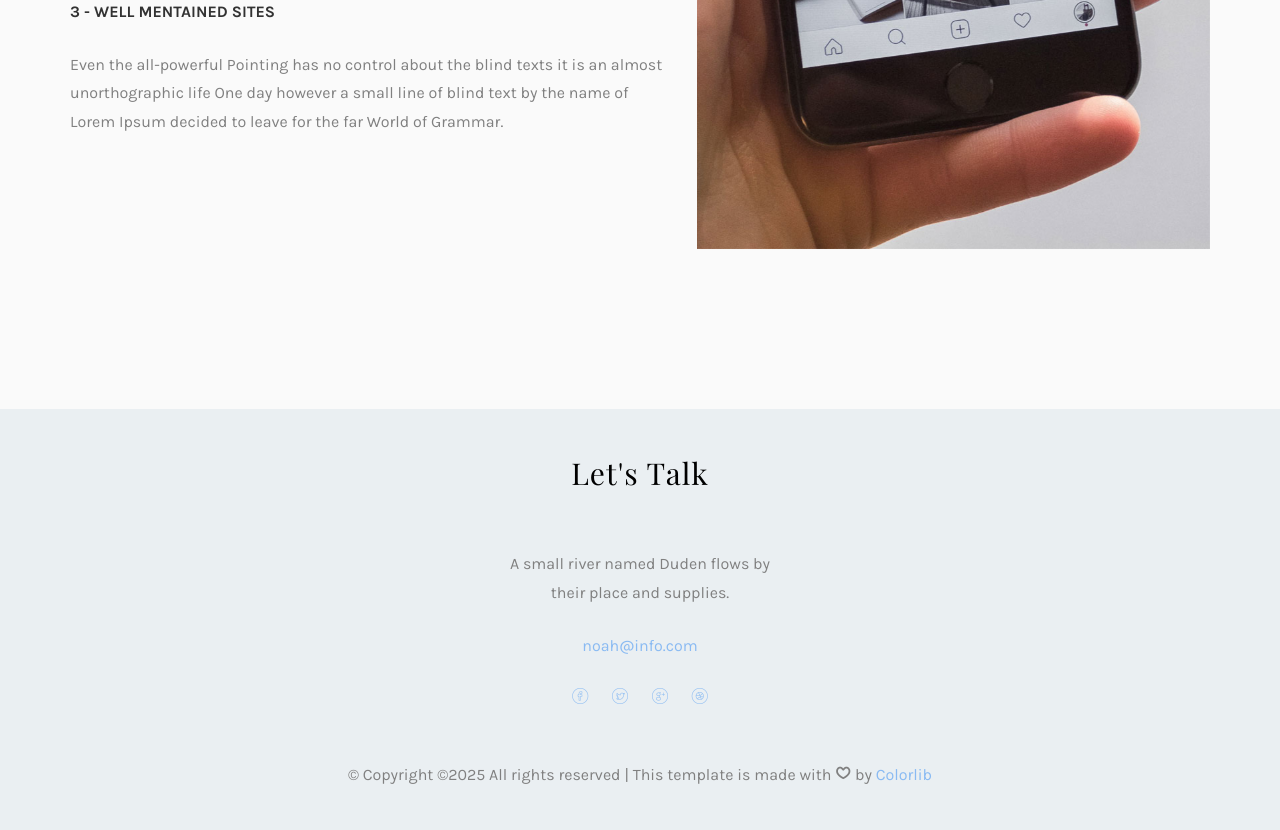
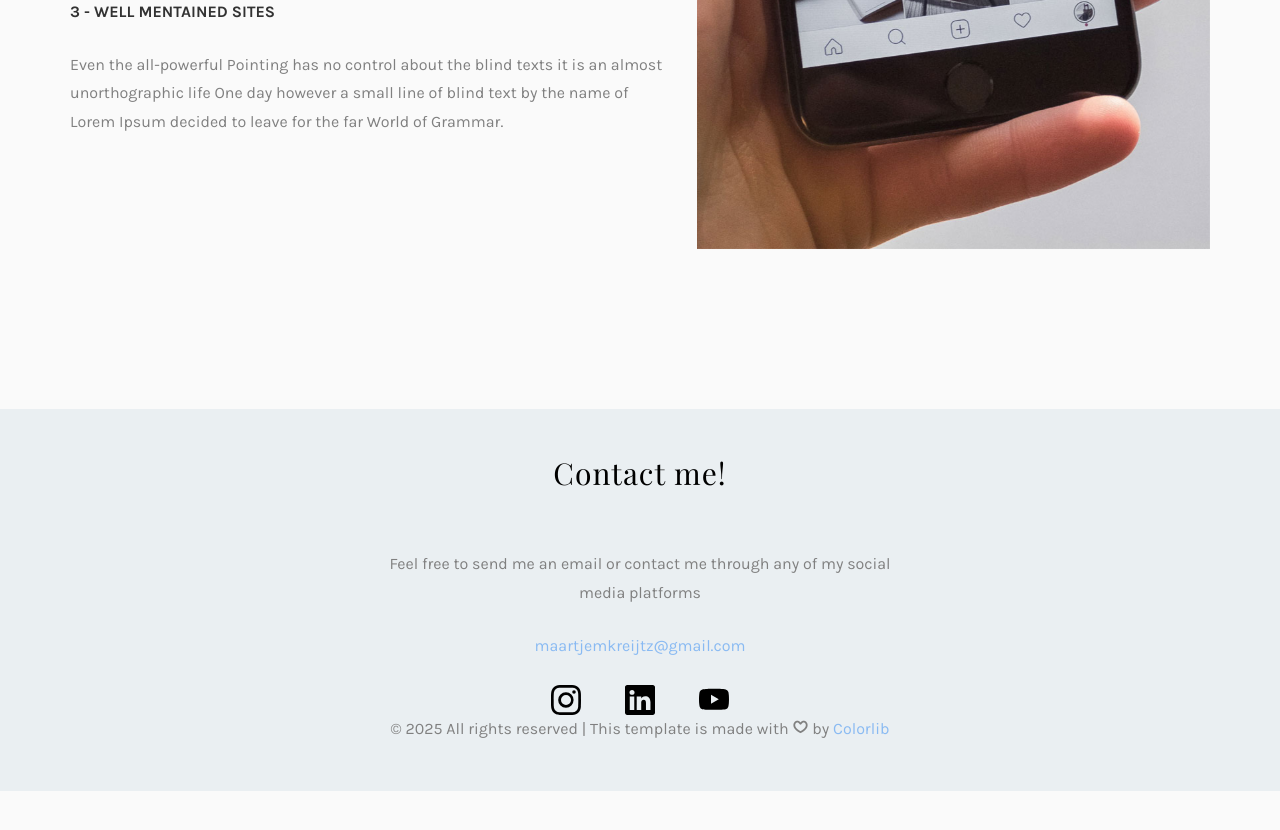
Before and after one commit to Maartje-25/PortfolioMK, a plain HTML site: page about.html in a window 1280 px wide. Shown: the part 1968-2798 px from the top of the page. After the commit the page ends 2759 px from the top, so only its background shows below. Drawn offline with nearby package versions, Linux system fonts and the light colour scheme; files whose address does not match are found by name; a web font is replaced by a local one.

Commit message:
mre footer stuff

```diff
--- a/about.html
+++ b/about.html
@@ -203,35 +203,32 @@
 		<footer>
 			<div id="footer">
 			  <div class="container">
-					<div class="row">
-						<div class="col-md-4 col-pb-sm">
-							<div class="row">
-								<div class="col-md-10">
-									<h2>Let's Talk</h2>
-									<p>A small river named Duden flows by their place and supplies.</p>
-									<p><a href="#">noah@info.com</a></p>
+				<div class="row justify-content-center text-center">
+				  <div class="col-md-6">
+					<h2>Contact me!</h2>
+					<p>Feel free to send me an email or contact me through any of my social media platforms</p>
+					<p><a href="mailto:maartjemkreijtz@gmail.com">maartjemkreijtz@gmail.com</a></p>
 					<p class="colorlib-social-icons">
-										<a href="#"><i class="icon-facebook4"></i></a>
-										<a href="#"><i class="icon-twitter3"></i></a>
-										<a href="#"><i class="icon-googleplus"></i></a>
-										<a href="#"><i class="icon-dribbble2"></i></a>
+					  <a href="https://www.instagram.com/maartje_kreijtz/"><img src="images/instagram.svg" alt="Instagram"></a>
+					  <a href="https://www.linkedin.com/in/maartje-kreijtz-b3ab26271"><img src="images/linkedin.svg" alt="LinkedIn"></a>
+					  <a href="https://www.youtube.com/@Maartje_kreijtz"><img src="images/youtube.svg" alt="YouTube"></a>
 					</p>
 				  </div>
 				</div>
-						</div>
-					</div>
+
 				<div class="row">
 				  <div class="col-md-12 text-center">
 					<p>
-								&copy; <!-- Link back to Colorlib can't be removed. Template is licensed under CC BY 3.0. -->
-Copyright &copy;<script>document.write(new Date().getFullYear());</script> All rights reserved | This template is made with <i class="icon-heart4" aria-hidden="true"></i> by <a href="https://colorlib.com" target="_blank">Colorlib</a>
-<!-- Link back to Colorlib can't be removed. Template is licensed under CC BY 3.0. -->
+					  &copy; <script>document.write(new Date().getFullYear());</script> All rights reserved |
+					  This template is made with <i class="icon-heart4" aria-hidden="true"></i> by
+					  <a href="https://colorlib.com" target="_blank">Colorlib</a>
 					</p>
 				  </div>
 				</div>
 			  </div>
 			</div>
 		  </footer>
+
 
 	</div>
 
```
Also changed, not shown: index.html (+10 -12 lines), services.html (+6 -7 lines), images/sit-logo.png (added), 3 other files. Lines whose indentation alone changed are shown as unchanged.
